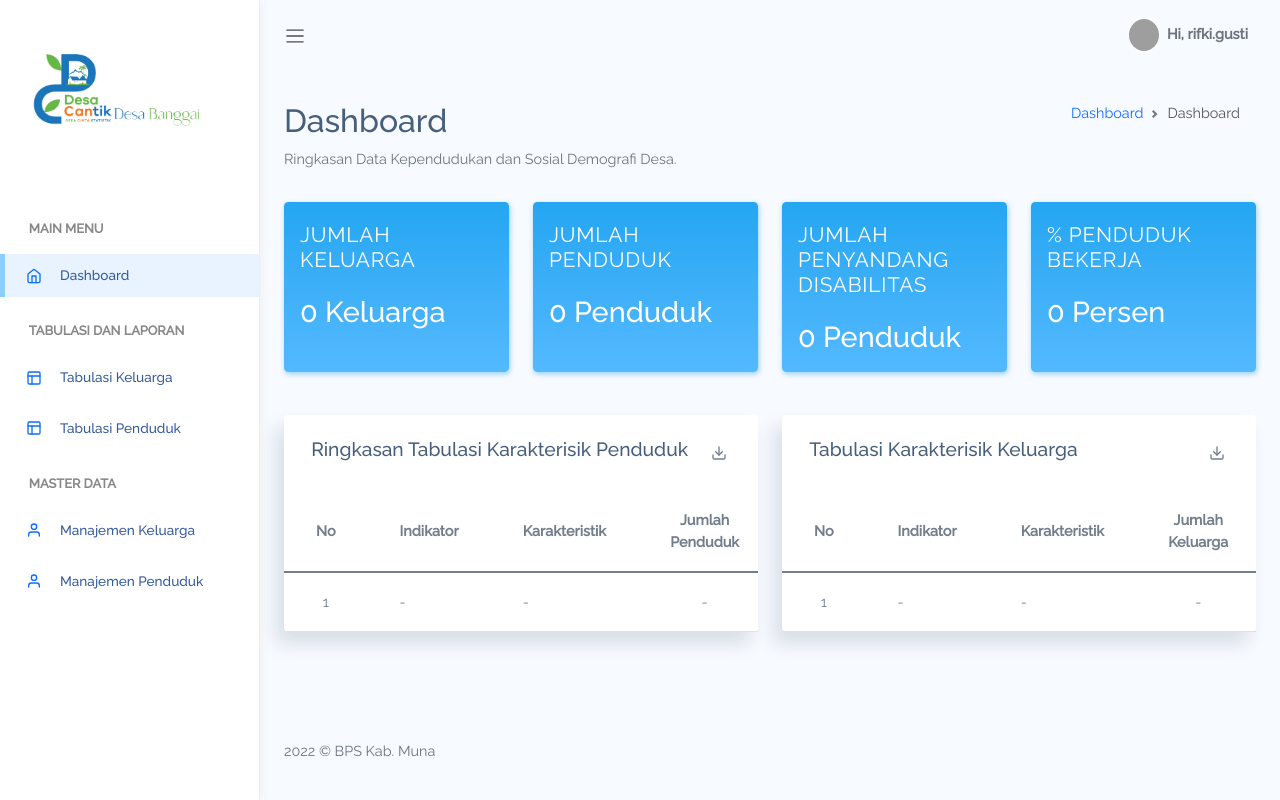
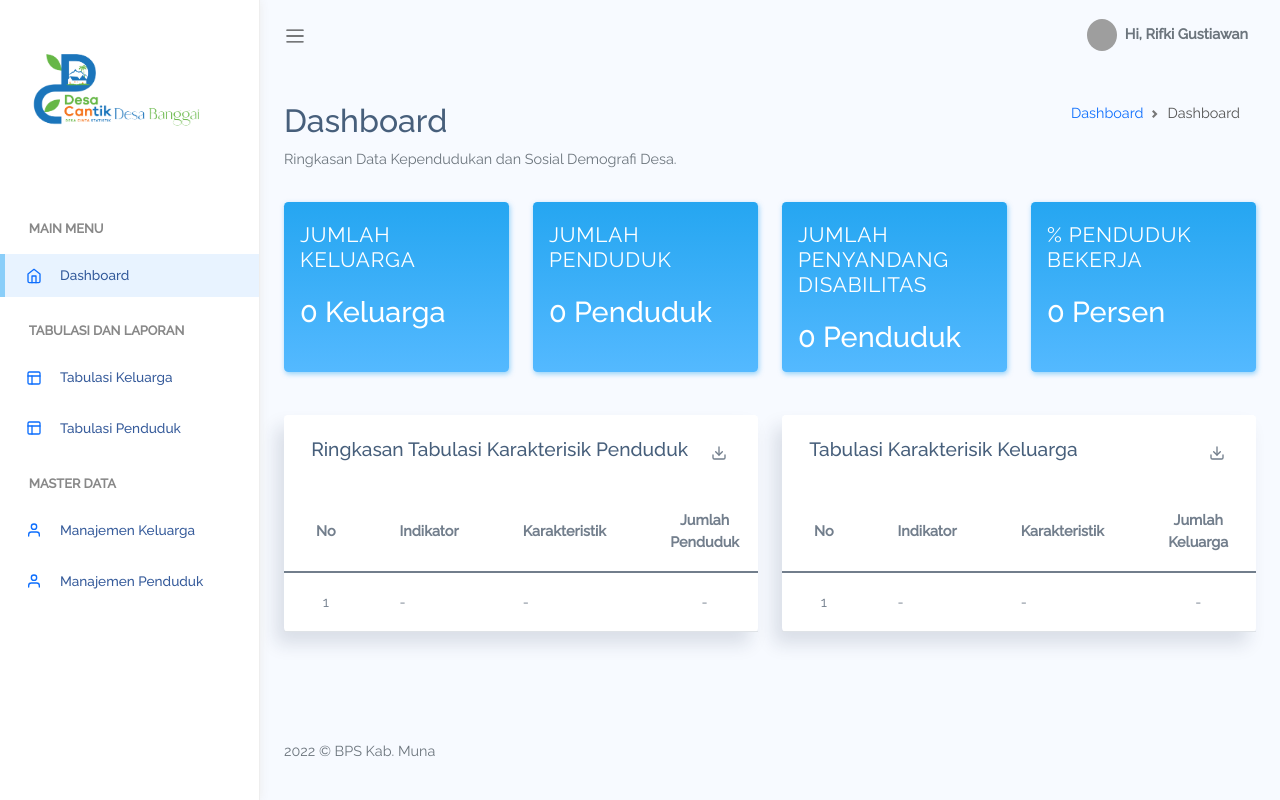
Before and after one commit to rifkibps/descan, a Django app: page / in a window 1280 px wide. Run offline with Django 5.2, Linux system fonts and the light colour scheme; a user stored in the database is signed in; data that the repository does not hold is empty; some libraries are stand-ins or nearby versions; grey boxes are pictures that could not be loaded.

Commit message:
Fixing bugs

```diff
--- a/templates/base/index.html
+++ b/templates/base/index.html
@@ -91,7 +91,7 @@
                                 <div class="avatar me-1">
                                     <img src="{% static 'app-design/assets/images/avatar/avatar-s-1.png' %}" alt="" srcset="">
                                 </div>
-                                <div class="d-none d-md-block d-lg-inline-block">Hi, {{request.user.username}}</div>
+                                <div class="d-none d-md-block d-lg-inline-block">Hi, {{request.user.get_full_name}}</div>
                             </a>
                             <div class="dropdown-menu dropdown-menu-end">
                                 <a class="dropdown-item" href="#"><i data-feather="user"></i> Account</a>
```
Also changed, not shown: db.sqlite3.
